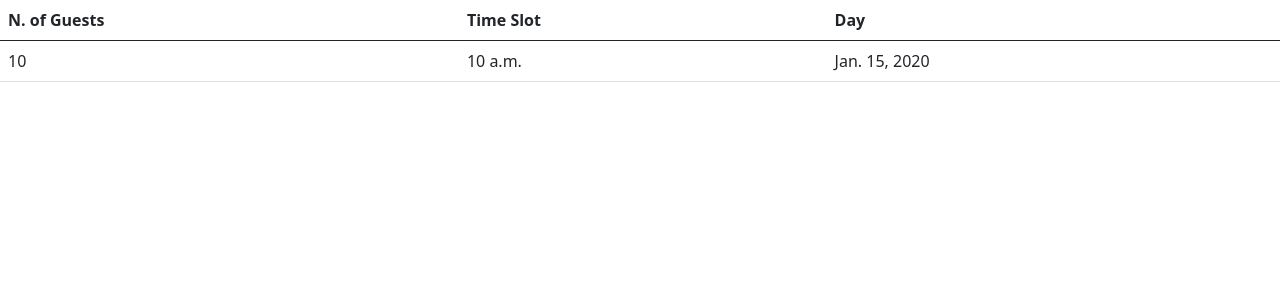
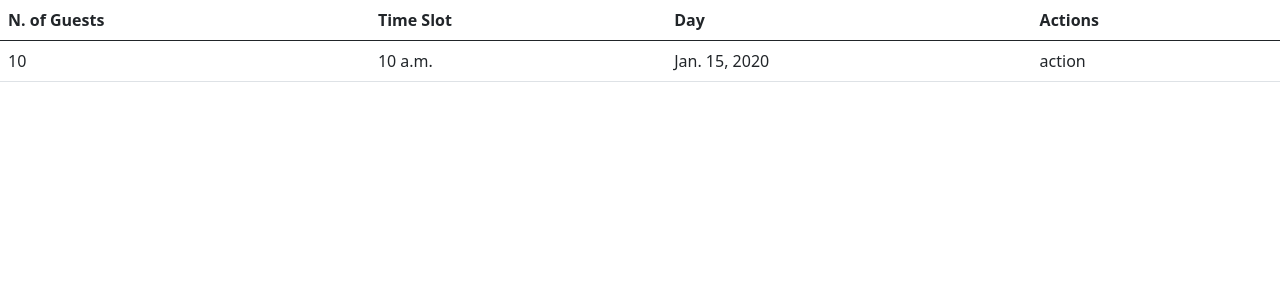
Before and after one commit to latorreandrea/Osteria-dei-Morattini, a Django app: page /bookings/reservations in a window 1280 px wide. Shown: the part 56-356 px from the top of the page. Run offline with Django 3.2, Linux system fonts and the light colour scheme; a user stored in the database is signed in; tables that the repository leaves empty hold one stand-in row (values such as "Sample post"); parts of the project's set-up code (start-up, migrations or seed data) failed here and were passed over.

Commit message:
set head in table of reservationshtml

```diff
--- a/booking/views.py
+++ b/booking/views.py
@@ -1,5 +1,5 @@
 from django.contrib.auth.models import User
-from django.shortcuts import render, get_object_or_404
+from django.shortcuts import render, get_object_or_404, redirect
 from django.views import generic, View
 from .models import Booking
 from .forms import ReservationForm
@@ -19,7 +19,7 @@ def index(request):
             form.instance.name = user_id
             form.save()
             messages.success(request, 'Your reservation has been taken!')
-            return render(request, 'index.html', {'booking_form': form})
+            return redirect('reservations')
     else:
         form = ReservationForm()
         messages.error(request, 'Invalid form submission.')
--- a/templates/reservations.html
+++ b/templates/reservations.html
@@ -9,6 +9,7 @@
             <th scope="col">N. of Guests</th>
             <th scope="col">Time Slot</th>
             <th scope="col">Day</th>
+            <th scope="col">Actions</th>
         </tr>
     </thead>
 
@@ -18,6 +19,7 @@
             <td>{{bookings.party_size}}</td>
             <td>{{bookings.time}}</td>
             <td>{{bookings.date}}</td>
+            <td>action</td>
         </tr>
         {% endfor%}
     </tbody>
```
